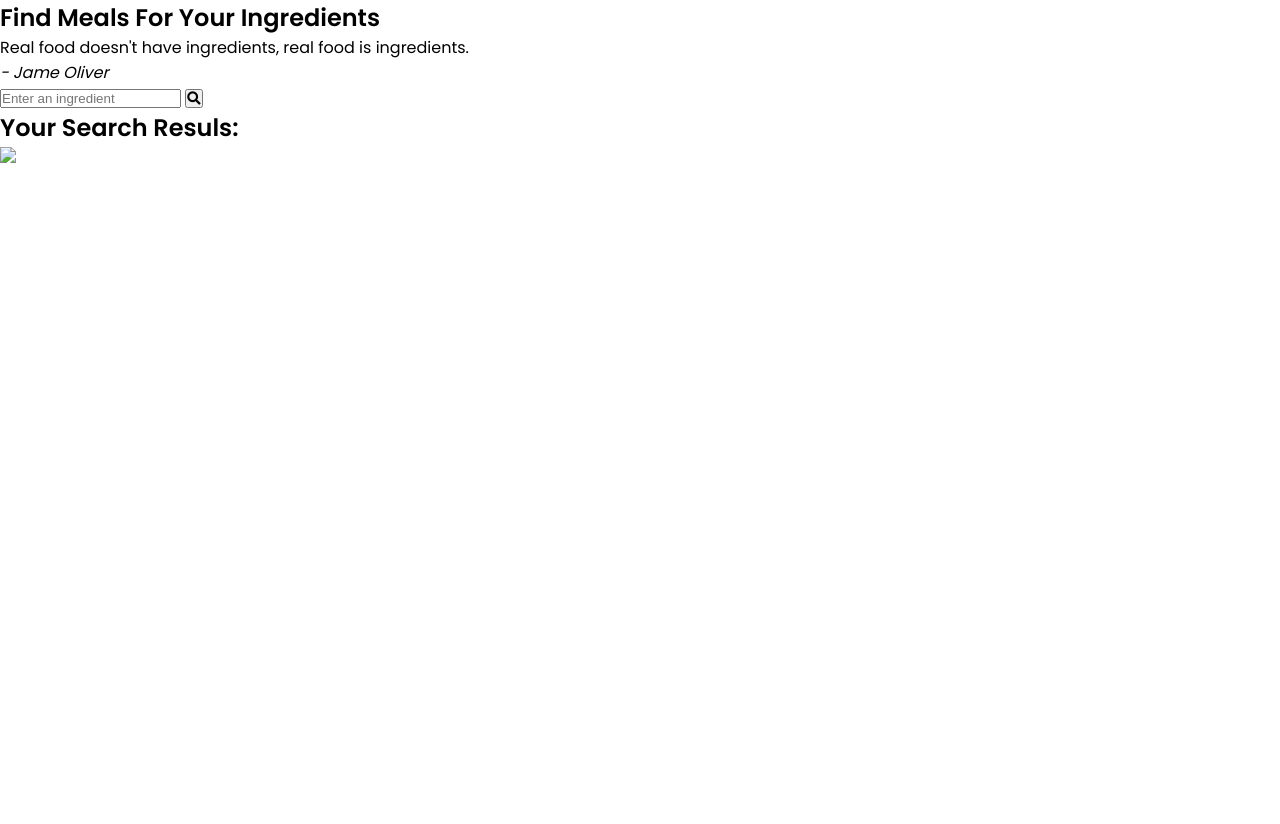
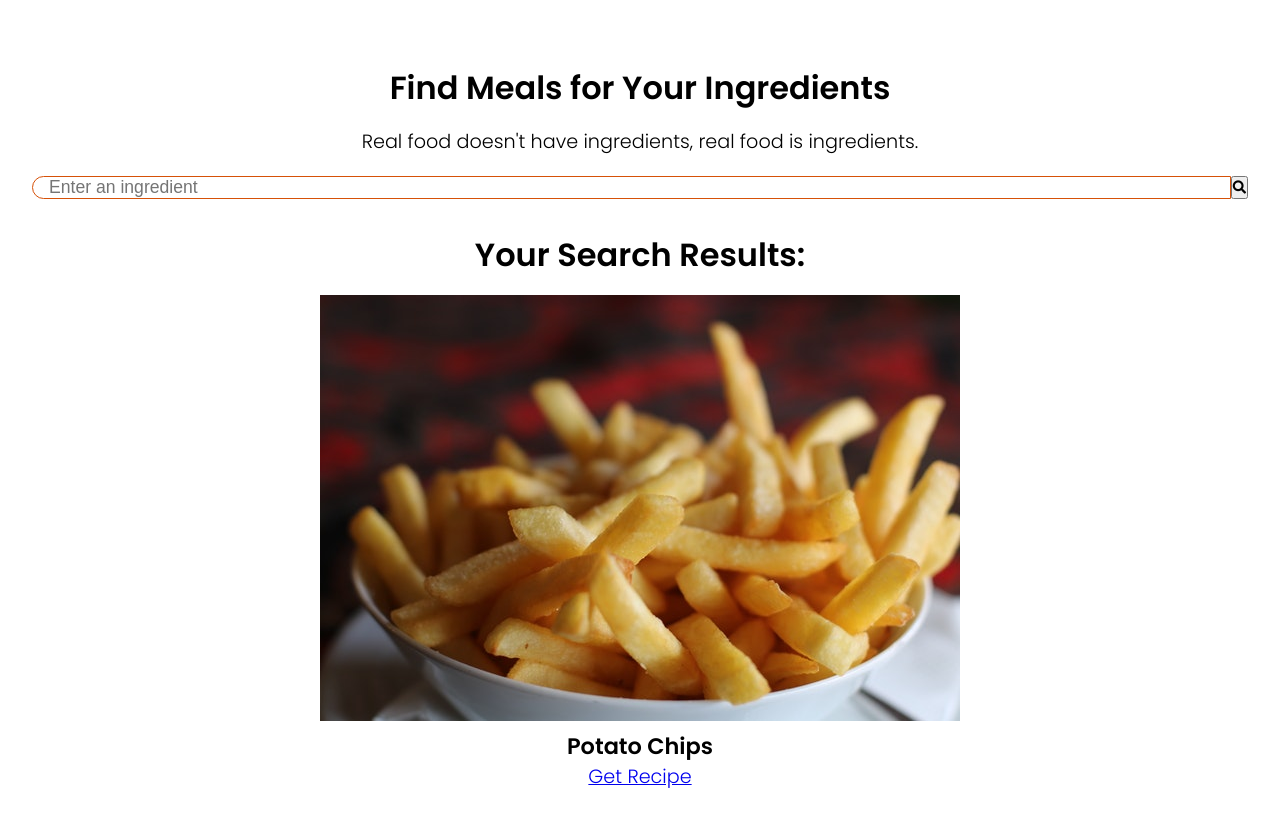
Before and after one commit to Cupnodes/Food-Search, a plain HTML site: page index.html in a window 1280 px wide. Before the commit the page ends 800 px from the top, so only its background shows below. Drawn offline with Linux system fonts and the light colour scheme.

Commit message:
Estilo básico

```diff
--- a/index.html
+++ b/index.html
@@ -10,35 +10,45 @@
         integrity="sha384-AYmEC3Yw5cVb3ZcuHtOA93w35dYTsvhLPVnYs9eStHfGJvOvKxVfELGroGkvsg+p" crossorigin="anonymous" />
     <link rel="stylesheet" href="style.css">
 </head>
+<body>
 
-<body>
     <div class="container">
         <div class="meal-wrapper">
             <div class="meal-search">
-                <h2 class="title">Find Meals For Your Ingredients</h2>
-                <blockquote>Real food doesn't have ingredients, real food is ingredients.<br>
-                    <cite>- Jame Oliver</cite>
-                </blockquote>
+                <h2 class="title">
+                    Find Meals for Your Ingredients
+                </h2>
+                <blockquote>Real food doesn't have ingredients, real food is ingredients.</blockquote>
 
                 <div class="meal-search-box">
-                    <input type="text" class="search-content" placeholder="Enter an ingredient" id="search-input">
-                    <button type="submit" class="search-btn btn" id="search-btn">
+                    <input type="text" class="search-control" placeholder="Enter an ingredient" id="search-input">
+                    <button type="submit" class="search-bun bun" id="search-btn">
                         <i class="fas fa-search"></i>
                     </button>
                 </div>
             </div>
 
             <div class="meal-result">
-                <h2 class="title">Your Search Resuls:</h2>
-                <div id="meal">
+                <h2 class="title">Your Search Results:</h2>
+                <div class="meal">
+                    <!-- Meal Item -->
+
                     <div class="meal-item">
-                        <div class="meal-img"><img src="img/food.png"></div>
+                        <div class="meal-img">
+                            <img src="./food.jpg">
+                        </div>
+                        <div class="meal-name">
+                            <h3>Potato Chips</h3>
+                            <a href="#" class="recipe-btn">Get Recipe</a>
+                        </div>
                     </div>
+
+                    <!-- end of Meal Item -->
                 </div>
             </div>
         </div>
     </div>
-    <script src="script.js"></script>
+
+    <script src="./script.js"></script>
 </body>
-
 </html>
--- a/style.css
+++ b/style.css
@@ -9,4 +9,66 @@
 body {
     font-family: 'Poppins', sans-serif;
     height: 100vh;
+    font-weight: 300;
+    font-size: 1.2rem;
+    line-height: 1.5;
 }
+
+:root {
+    --potato-color: #d65108;
+    --potato-color-dark: #b54507;
+}
+
+.btn {
+    cursor: pointer;
+    border: none;
+}
+
+.text {
+    opacity: .8;
+}
+
+.title {
+    font-size: 2rem;
+    margin-bottom: 1rem;
+}
+
+.container {
+    min-height: 100vh;
+}
+
+.meal-wrapper {
+    max-width: 1280px;
+    margin: 0 auto;
+    padding: 2rem;
+    background-color: #fff;
+    text-align: center;
+}
+
+.meal-search {
+    margin: 2rem 0;
+}
+
+.meal-search cite {
+    font-size: 1rem;
+}
+
+.meal-search-box {
+    margin: 1.2rem 0;
+    display: flex;
+    align-items: stretch;
+}
+
+.search-control,
+.search-btn {
+    width: 100%;
+}
+
+.search-control {
+    padding: 0 1rem;
+    font-size: 1.1rem;
+    border: 1px solid var(--potato-color);
+    color: var(--potato-color);
+    border-top-left-radius: 2rem;
+    border-bottom-left-radius: 2rem;
+}
```
Also changed, not shown: food.jpg (added).
